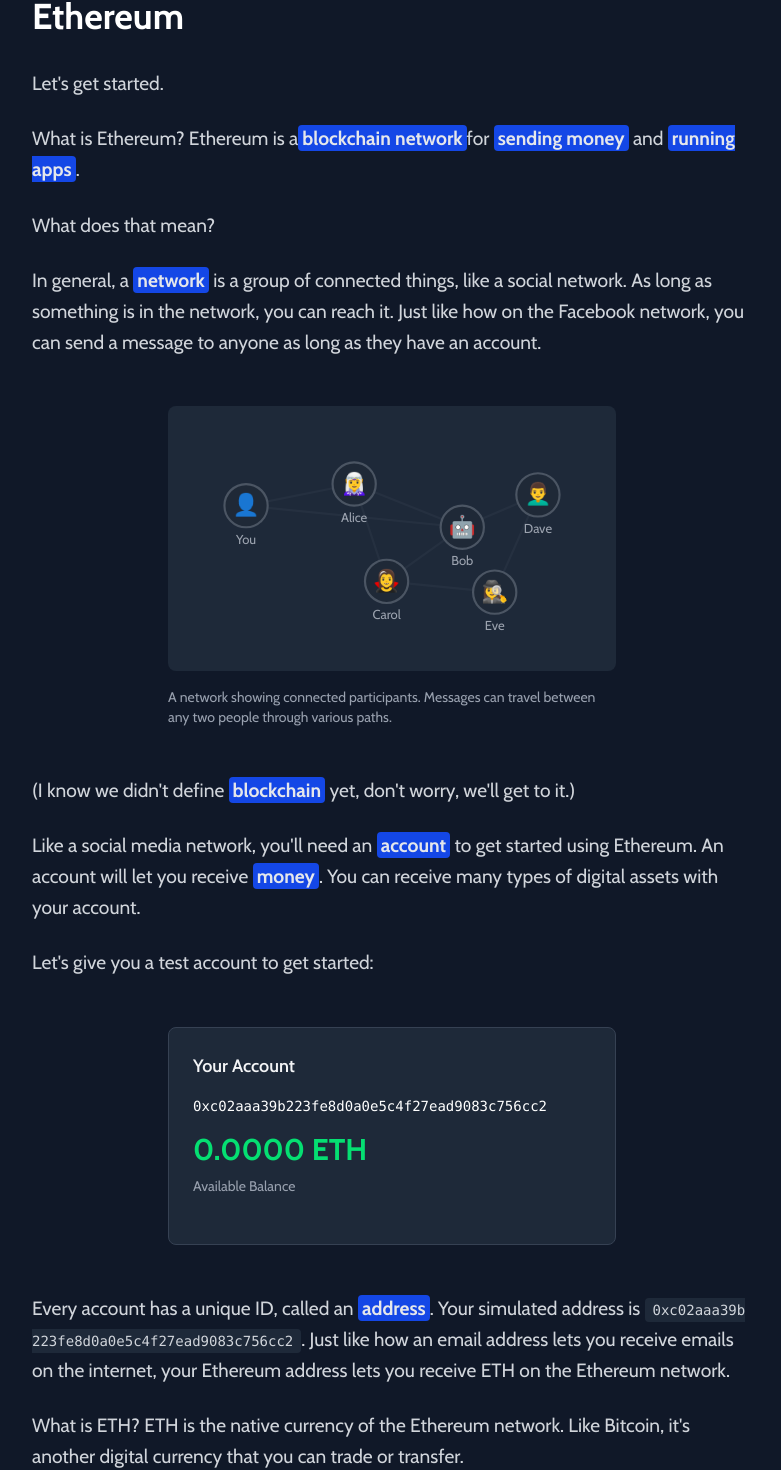
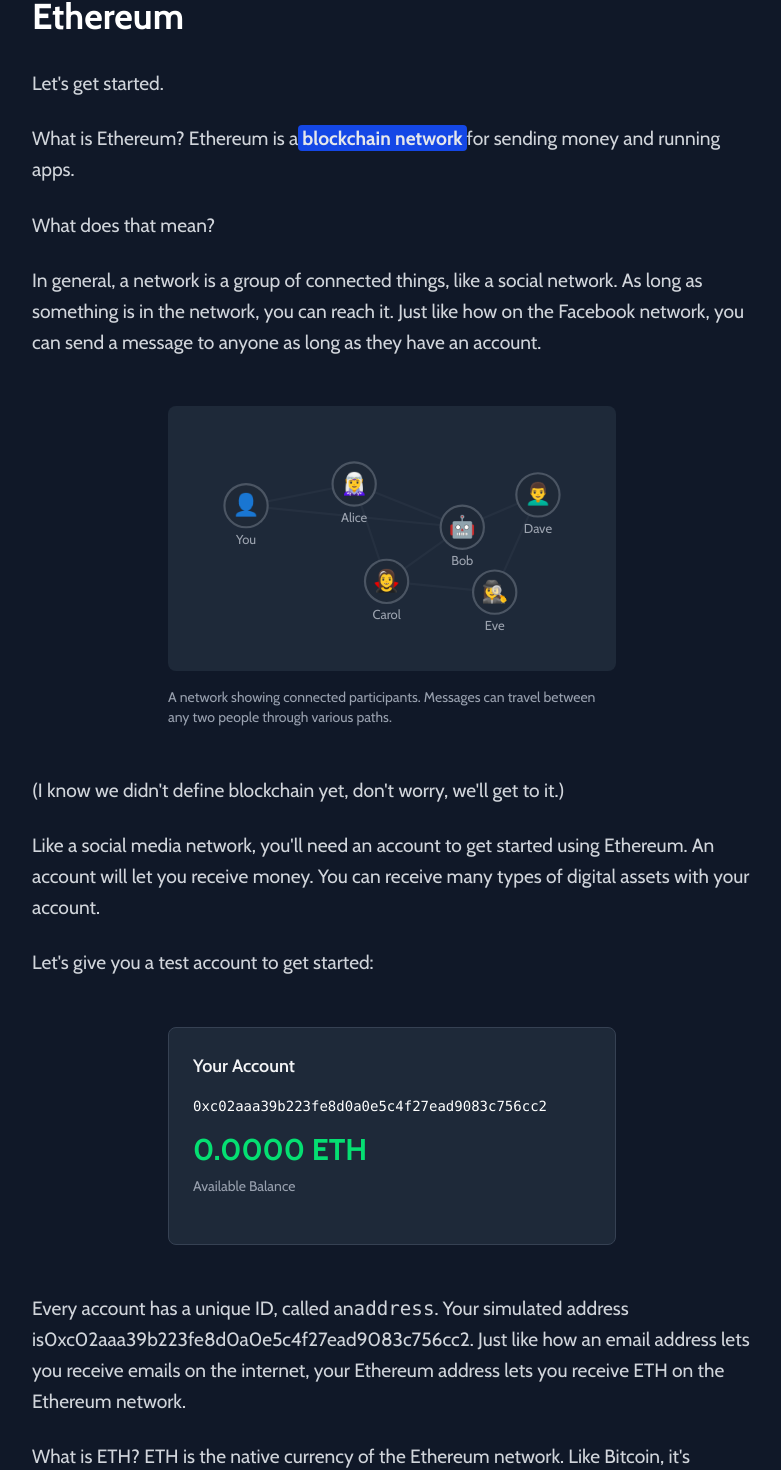
Before and after one commit to sudo-owen/explain-eth, a React (Vite) app: page /en/intro in a window 1280 px wide. Shown: the part 1216-2686 px from the top of the page, without its empty margins (248-1029 px from the left). Built offline with nearby package versions, Linux system fonts and the light colour scheme.

Commit message:
chore:add <Vocab> tag for cn translation

```diff
--- a/src/locales/zh.json
+++ b/src/locales/zh.json
@@ -11,7 +11,7 @@
   },
 
   "intro": {
-    "title": "介紹",
+    "title": "前言",
     "opening": [
       "嗨，如果你對 <0>以太坊</0> 、 <1>區塊鏈</1> 和 <2>智能合約</2> 完全不了解，那這就是為你準備的！",
       "這是一系列試圖以簡化方式解釋區塊鏈基礎知識的文章。我盡力避免複雜的數學或程式術語，但仍會有一些新詞彙和概念。我盡可能使用現實世界的例子來幫助理解。",
@@ -28,22 +28,21 @@
     "ethereum": [
       "以太坊",
       "讓我們開始吧。",
-      "什麼是以太坊？",
-      "以太坊是一個用於發送資金和運行應用程式的區塊鏈網路。",
+      "什麼是以太坊？以太坊是一個用於 <0>轉移資金</0> 和 <1>執行應用程式</1> 的<2>區塊鏈網路</2>。",
       "這是什麼意思？"
     ],
     "network": [
-      "一般來說，網路是連接事物的群組，就像社交網路一樣。只要某樣東西在網路中，你就可以聯繫到它。就像在 Facebook 網路上，只要他們有帳戶，你就可以向任何人發送訊息。",
-      "(我知道我們還沒有定義區塊鏈，別擔心，我們會談到它。)"
+      "一般來說， <0>網路</0> 是連接事物的群組，就像社交網路一樣。只要某樣東西在網路中，你就可以聯繫到它。就像在 Facebook 網路上，只要他們有帳戶，你就可以向任何人發送訊息。",
+      "(我知道我們還沒有定義 <0>區塊鏈</0> ，別擔心，我們會談到它。)"
     ],
     "account": [
-      "就像社群軟體一樣，你需要一個帳號才能開始使用以太坊。帳號將讓你接收資金。你可以用你的帳號接收許多類型的數位資產。",
+      "就像社群軟體一樣，你需要一個 <0>帳號</0> 才能開始使用以太坊。帳號將讓你接收 <1>資金</1>。你可以用你的帳號接收許多類型的數位資產。",
       "讓我們給你一個測試帳號來開始：",
-      "每個帳號都有一個獨特的 ID，稱為地址。你的模擬地址是 0xc02aaa39b223fe8d0a0e5c4f27ead9083c756cc2。就像電子郵件地址讓你在網際網路上接收電子郵件一樣，你的以太坊地址讓你在以太坊網路上接收 ETH。"
+      "每個帳號都有一個獨特的 ID，稱為 <0>地址</0>。你的模擬地址是 <1>0xc02aaa39b223fe8d0a0e5c4f27ead9083c756cc2</1>。就像電子郵件地址讓你在網際網路上接收電子郵件一樣，你的以太坊地址讓你在以太坊網路上接收 ETH。"
     ],
     "eth": [
       "什麼是 ETH？ETH 是以太坊網路的原生貨幣。就像比特幣一樣，它是另一種你可以交易或轉移的數位貨幣。",
-      "在這裡，讓我們給你 1 個（模擬的）ETH 來開始下面的操作。"
+      "在這裡，讓我們給你 1 個 (模擬的) ETH 來開始下面的操作。"
     ],
     "sending": [
       "現在你有一些 ETH，你可以將它發送給其他人。",
--- a/src/pages/IntroPage.tsx
+++ b/src/pages/IntroPage.tsx
@@ -54,9 +54,9 @@
                 <Trans
                   i18nKey="intro.opening.0"
                   components={[
-                    <Vocab children="" />, // 方法一（明確傳入空 children）
-                    <Vocab children="" />, // 方法一（明確傳入空 children）
-                    <Vocab children="" />, // 方法一（明確傳入空 children）
+                    <Vocab children="" />,
+                    <Vocab children="" />,
+                    <Vocab children="" />,
                   ]}
                 >
                   Hi, if you have no idea what <Vocab>Ethereum</Vocab>,{" "}
@@ -183,7 +183,14 @@
               </p>
 
               <p>
-                <Trans i18nKey={"intro.ethereum.2"}>
+                <Trans
+                  i18nKey={"intro.ethereum.2"}
+                  components={[
+                    <Vocab children="" />,
+                    <Vocab children="" />,
+                    <Vocab children="" />,
+                  ]}
+                >
                   What is Ethereum? Ethereum is a
                   <Vocab>blockchain network</Vocab>
                   for <Vocab>sending money</Vocab> and{" "}
@@ -196,7 +203,10 @@
               </p>
 
               <p>
-                <Trans i18nKey={"intro.ethereum.4"}>
+                <Trans
+                  i18nKey={"intro.network.0"}
+                  components={[<Vocab children="" />]}
+                >
                   In general, a <Vocab>network</Vocab> is a group of connected
                   things, like a social network. As long as something is in the
                   network, you can reach it. Just like how on the Facebook
@@ -211,14 +221,20 @@
               </div>
 
               <p>
-                <Trans i18nKey={"intro.network.1"}>
+                <Trans
+                  i18nKey={"intro.network.1"}
+                  components={[<Vocab children="" />]}
+                >
                   (I know we didn't define <Vocab>blockchain</Vocab> yet, don't
                   worry, we'll get to it.)
                 </Trans>
               </p>
 
               <p className="mb-8">
-                <Trans i18nKey={"intro.network.0"}>
+                <Trans
+                  i18nKey={"intro.account.0"}
+                  components={[<Vocab children="" />, <Vocab children="" />]}
+                >
                   Like a social media network, you'll need an{" "}
                   <Vocab>account</Vocab> to get started using Ethereum. An
                   account will let you receive <Vocab>money</Vocab>. You can
@@ -227,7 +243,7 @@
               </p>
 
               <p className="mb-8">
-                <Trans i18nKey={"intro.account.0"}>
+                <Trans i18nKey={"intro.account.1"}>
                   Let's give you a test account to get started:
                 </Trans>
               </p>
@@ -238,9 +254,12 @@
               </div>
 
               <p className="mb-8">
-                <Trans i18nKey={"intro.account.2"}>
-                  Every account has a unique ID, called an{" "}
-                  <Vocab>address</Vocab>. Your simulated address is{" "}
+                <Trans
+                  i18nKey={"intro.account.2"}
+                  components={[<Vocab children="" />, <code children="" />]}
+                >
+                  Every account has a unique ID, called an
+                  <Vocab>address</Vocab>. Your simulated address is
                   <code className="bg-gray-800 px-2 py-1 rounded text-sm break-all">
                     0xc02aaa39b223fe8d0a0e5c4f27ead9083c756cc2
                   </code>
```
